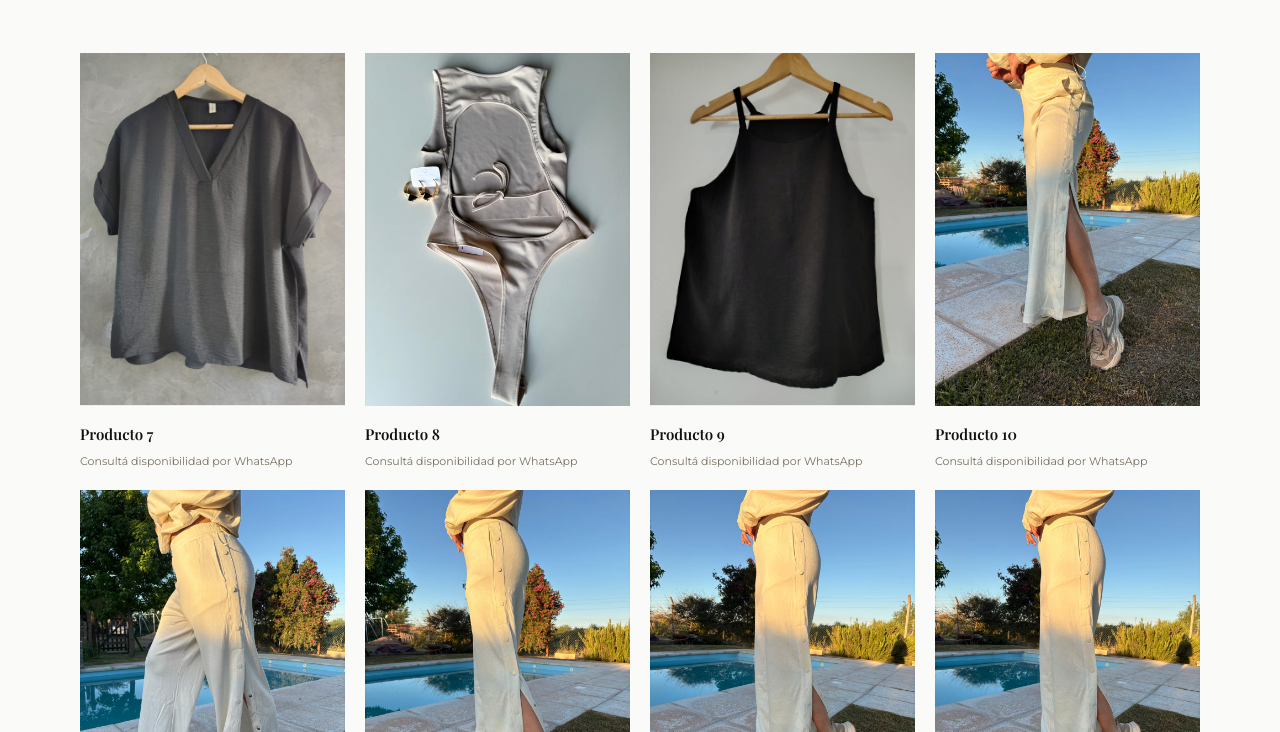
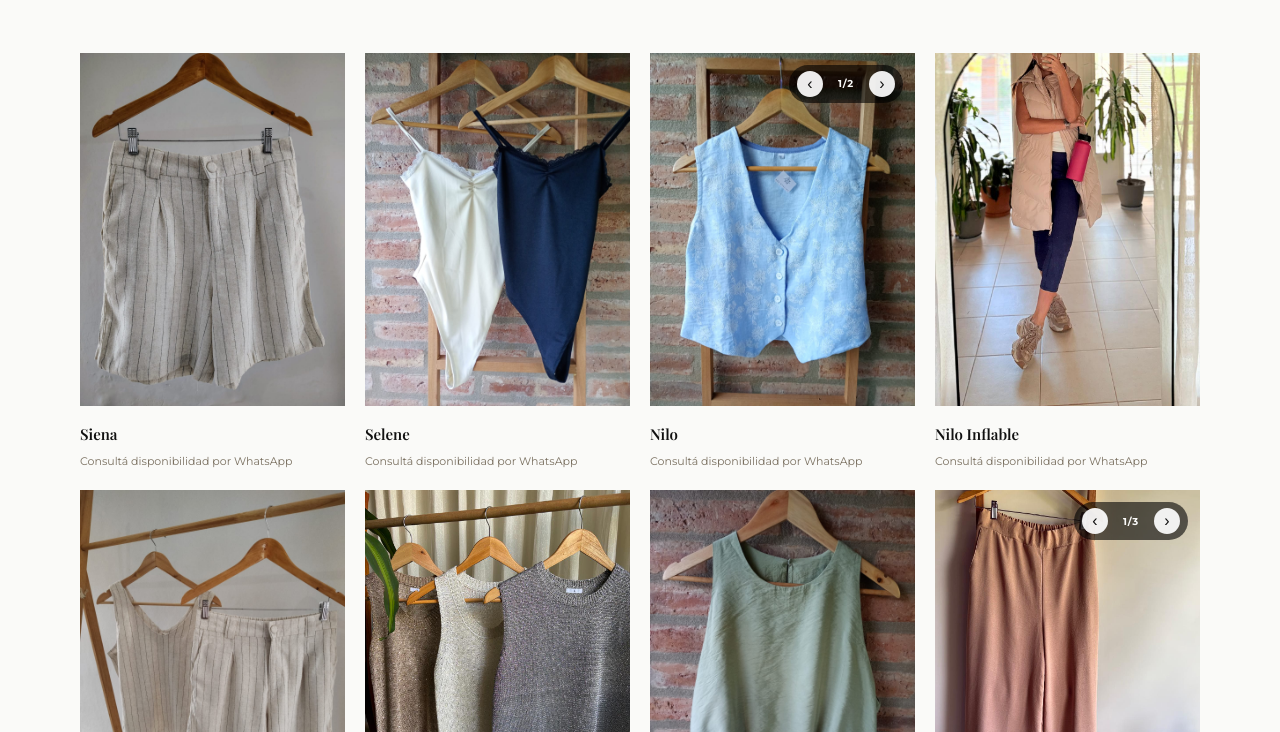
Before and after one commit to lasgarcias/tiendeishon, a plain HTML site: page productos.html in a window 1280 px wide. Shown: the part 220-952 px from the top of the page. Drawn offline with nearby package versions, Linux system fonts and the light colour scheme; a web font is replaced by a local one.

Commit message:
Asignar nombres comerciales a prendas del catálogo

```diff
--- a/script.js
+++ b/script.js
@@ -20,6 +20,8 @@
 }
 
 // Animaciones scroll con IntersectionObserver
+const revealElements = document.querySelectorAll('.reveal, .reveal-left, .reveal-right');
+if ('IntersectionObserver' in window) {
   const observer = new IntersectionObserver((entries) => {
     entries.forEach((entry) => {
       if (entry.isIntersecting) {
@@ -28,34 +30,133 @@
     });
   }, { threshold: 0.12 });
 
-document.querySelectorAll('.reveal, .reveal-left, .reveal-right').forEach((el) => {
+  revealElements.forEach((el) => {
     observer.observe(el);
   });
+} else {
+  revealElements.forEach((el) => el.classList.add('visible'));
+}
 
 // Productos dinámicos para la página de "ver todo"
 const productsAllGrid = document.getElementById('products-all-grid');
 if (productsAllGrid) {
-  const FIRST_VISIBLE_IN_HOME = 6;
-  const TOTAL_PRODUCTOS = 30;
   const whatsappBase = 'https://wa.me/5493515155620?text=';
+  const catalogFiles = [
+    'bermuda.jpeg',
+    'body.jpeg',
+    'chaleco.jpeg',
+    'chaleco (2).jpeg',
+    'chaleco inflable.jpeg',
+    'conjunto.jpeg',
+    'musculosa.jpeg',
+    'musculosa balloon.jpeg',
+    'pantalon.jpeg',
+    'pantalon (2).jpeg',
+    'pantalon (3).jpeg',
+    'remera (1).jpeg',
+    'remera (2).jpeg',
+    'short.jpeg',
+    'short (2).jpeg',
+    'short (3).jpeg',
+    'top.jpeg',
+    'top (2).jpeg',
+    'tops.jpeg',
+    'vestido.jpeg',
+    'vestido (1).jpeg',
+    'vestido (2).jpeg',
+    'vestidos.jpeg'
+  ];
 
-  for (let index = FIRST_VISIBLE_IN_HOME + 1; index <= TOTAL_PRODUCTOS; index += 1) {
+  const removeExtension = (fileName) => fileName.replace(/\.jpe?g$/i, '');
+  const normalizeProductKey = (fileName) => removeExtension(fileName)
+    .replace(/\s*\(\d+\)$/, '')
+    .trim()
+    .toLowerCase();
+  const toDisplayName = (fileName) => removeExtension(fileName)
+    .replace(/\s*\(\d+\)$/, '')
+    .replace(/\b\w/g, (letter) => letter.toUpperCase());
+
+  const productNames = {
+    remera: 'Juno',
+    pantalon: 'Dara',
+    top: 'Onix',
+    short: 'Mora',
+    vestido: 'Luna',
+    vestidos: 'Luna',
+    musculosa: 'Atenea',
+    'musculosa balloon': 'Atenea Balloon',
+    chaleco: 'Nilo',
+    'chaleco inflable': 'Nilo Inflable',
+    bermuda: 'Siena',
+    body: 'Selene',
+    conjunto: 'Aura',
+    tops: 'Onix'
+  };
+
+  const productsMap = new Map();
+  catalogFiles.forEach((fileName) => {
+    const key = normalizeProductKey(fileName);
+    if (!productsMap.has(key)) {
+      productsMap.set(key, {
+        name: productNames[key] || toDisplayName(fileName),
+        images: []
+      });
+    }
+    productsMap.get(key).images.push(fileName);
+  });
+
+  const buildWhatsappUrl = (productName) => `${whatsappBase}${encodeURIComponent(`Hola Buenas. Quería consultar disponibilidad de ${productName}`)}`;
+
+  productsMap.forEach((product) => {
+    let currentImageIndex = 0;
+
     const card = document.createElement('div');
     card.className = 'product-card reveal visible';
-
     card.innerHTML = `
       <div class="product-img">
-        <img class="product-photo" src="Indumentaria/producto${index}.jpeg" alt="Producto ${index}" loading="lazy"/>
+        <img class="product-photo" src="Indumentaria tienda web/${product.images[currentImageIndex]}" alt="${product.name}" loading="lazy"/>
+        ${product.images.length > 1 ? `
+          <div class="product-gallery-controls" aria-label="Vistas de ${product.name}">
+            <button type="button" class="gallery-arrow prev" aria-label="Imagen anterior">‹</button>
+            <span class="gallery-counter">1/${product.images.length}</span>
+            <button type="button" class="gallery-arrow next" aria-label="Imagen siguiente">›</button>
+          </div>
+        ` : ''}
         <div class="product-hover">
-          <a href="${whatsappBase}Hola Buenas. Quería consultar disponibilidad del producto ${index}" target="_blank">Consultar →</a>
+          <a class="catalog-whatsapp-link" href="${buildWhatsappUrl(product.name)}" target="_blank">Consultar →</a>
         </div>
       </div>
       <div class="product-info">
-        <h3>Producto ${index}</h3>
+        <h3>${product.name}</h3>
         <p>Consultá disponibilidad por WhatsApp</p>
       </div>
     `;
 
+    if (product.images.length > 1) {
+      const imageEl = card.querySelector('.product-photo');
+      const whatsappLink = card.querySelector('.catalog-whatsapp-link');
+      const counter = card.querySelector('.gallery-counter');
+      const prevBtn = card.querySelector('.gallery-arrow.prev');
+      const nextBtn = card.querySelector('.gallery-arrow.next');
+
+      const updateImage = () => {
+        imageEl.src = `Indumentaria tienda web/${product.images[currentImageIndex]}`;
+        counter.textContent = `${currentImageIndex + 1}/${product.images.length}`;
+        whatsappLink.href = buildWhatsappUrl(product.name);
+      };
+
+      prevBtn.addEventListener('click', () => {
+        currentImageIndex = (currentImageIndex - 1 + product.images.length) % product.images.length;
+        updateImage();
+      });
+
+      nextBtn.addEventListener('click', () => {
+        currentImageIndex = (currentImageIndex + 1) % product.images.length;
+        updateImage();
+      });
+    }
+
     productsAllGrid.appendChild(card);
+  });
+
 }
-}
--- a/styles.css
+++ b/styles.css
@@ -277,6 +277,46 @@
       aspect-ratio: 3/4; background: var(--beige);
       overflow: hidden; position: relative; margin-bottom: 16px;
     }
+    .product-photo {
+      width: 100%;
+      height: 100%;
+      object-fit: cover;
+    }
+    .product-gallery-controls {
+      position: absolute;
+      top: 12px;
+      right: 12px;
+      z-index: 3;
+      display: flex;
+      align-items: center;
+      gap: 8px;
+      background: rgba(0,0,0,.6);
+      padding: 6px 8px;
+      border-radius: 999px;
+    }
+    .gallery-arrow {
+      width: 26px;
+      height: 26px;
+      border: 0;
+      border-radius: 50%;
+      background: rgba(255,255,255,.92);
+      color: var(--black);
+      font-size: 16px;
+      line-height: 1;
+      cursor: pointer;
+      display: flex;
+      align-items: center;
+      justify-content: center;
+      padding: 0;
+    }
+    .gallery-counter {
+      color: var(--white);
+      font-size: 10px;
+      font-weight: 700;
+      letter-spacing: .08em;
+      min-width: 30px;
+      text-align: center;
+    }
     .product-img-bg {
       position: absolute; inset: 0;
       transition: transform .5s ease;
```
Lines whose indentation alone changed are shown as unchanged.
